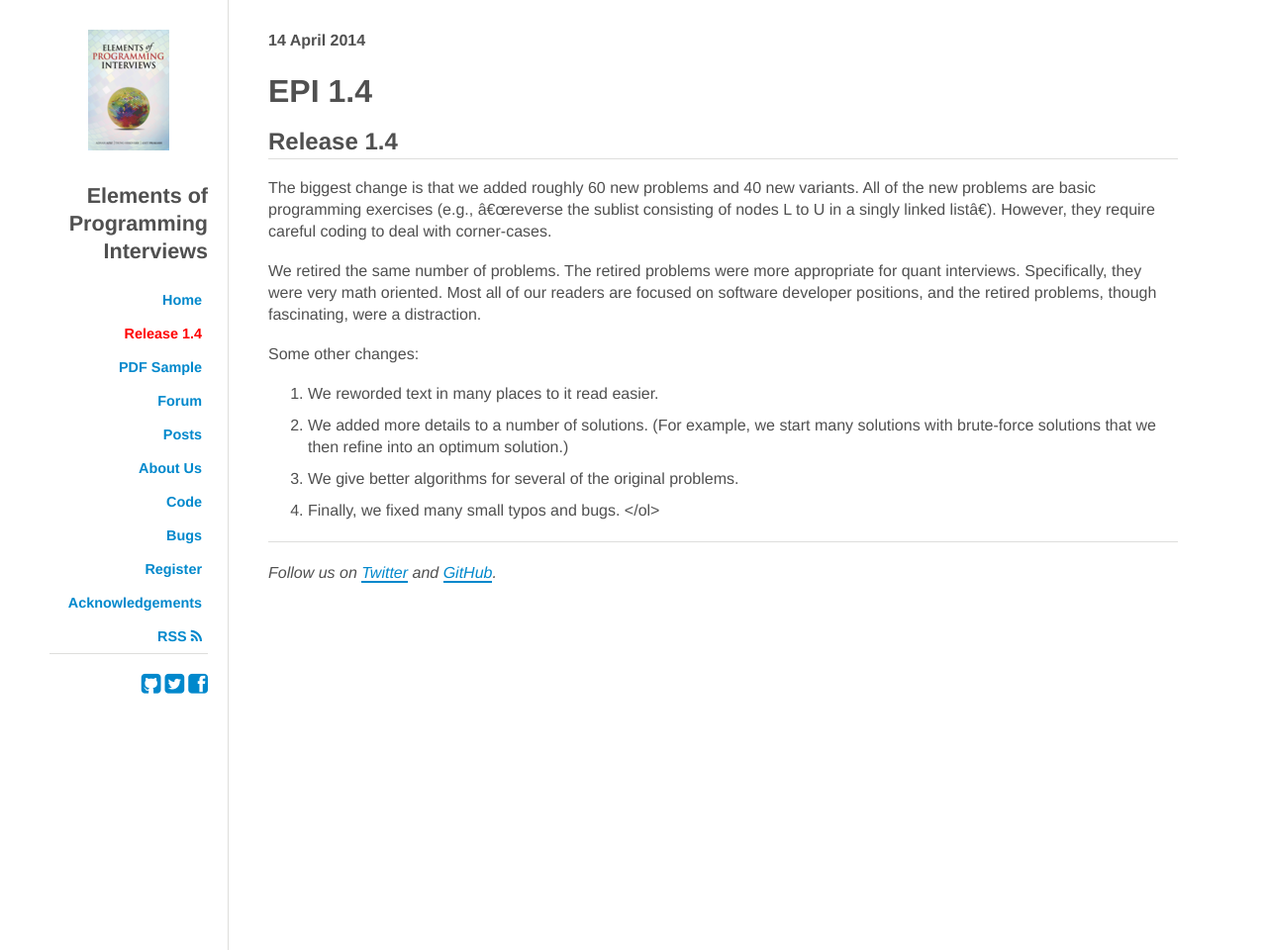
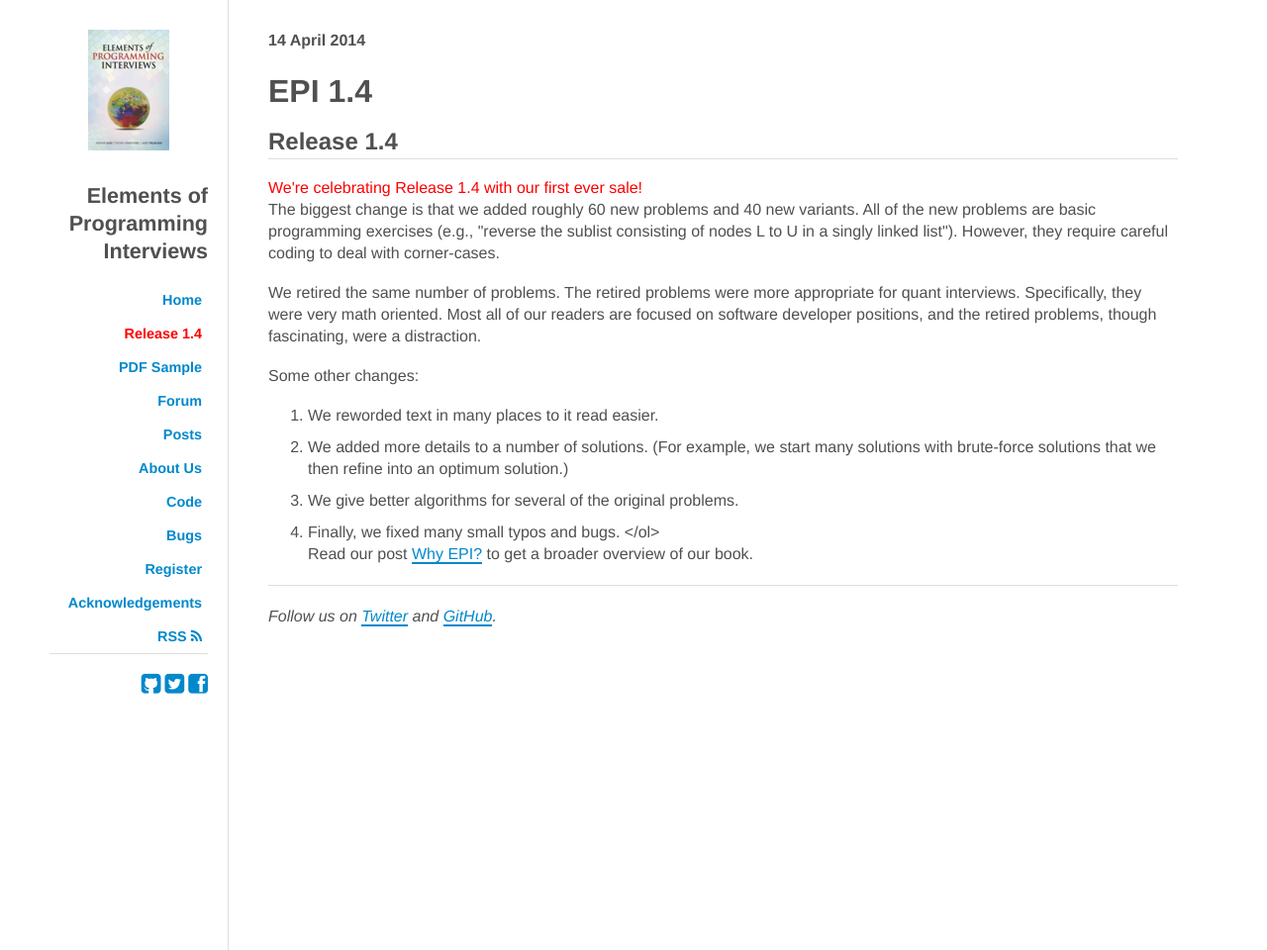
Before and after one commit to epibook/epibook.github.io, a Jekyll site: the page built from _posts/2014-04-14-epi-1.4.md, in a window 1280 px wide. Shown: the whole page at 99% size. Built offline with Jekyll 4.4.1, drawn with Linux system fonts in a browser that asks for light colours; nearby versions of some CDN libraries; some web fonts are replaced; Markdown is read by kramdown in place of the engine named in the settings.

Commit message:
sale announcement

```diff
--- a/_posts/2014-04-14-epi-1.4.md
+++ b/_posts/2014-04-14-epi-1.4.md
@@ -14,6 +14,10 @@
 ================
 
 <h2>Release 1.4</h2>
+
+<font style="color:red;">We're celebrating Release 1.4 with our first ever sale!</font>
+<p>
+
 
 The biggest change is that we added roughly 60 new problems and 40 new variants.
 All of the new problems
@@ -32,6 +36,9 @@
 <li>We give better algorithms for several of the original problems.
 <li>Finally, we fixed many small typos and bugs.
 </ol>
+<p>
+
+Read our post <a href="2014/04/08/epi-features/">Why EPI?</a> to get a broader overview of our book.
 
 
 {%comment%}
--- a/release-1.4.html
+++ b/release-1.4.html
@@ -6,6 +6,9 @@
 ---
 
 <h2 id="about">Version 1.4 <i class="icon-double-angle-right"></i></h2>
+
+<font style="color:red;">We're celebrating Release 1.4 with our first ever sale!</font>
+<p>
 
 <ul>
 <li>
```
Also changed, not shown: _posts/2014-04-08-epi-features.md (+0 -4 lines).
